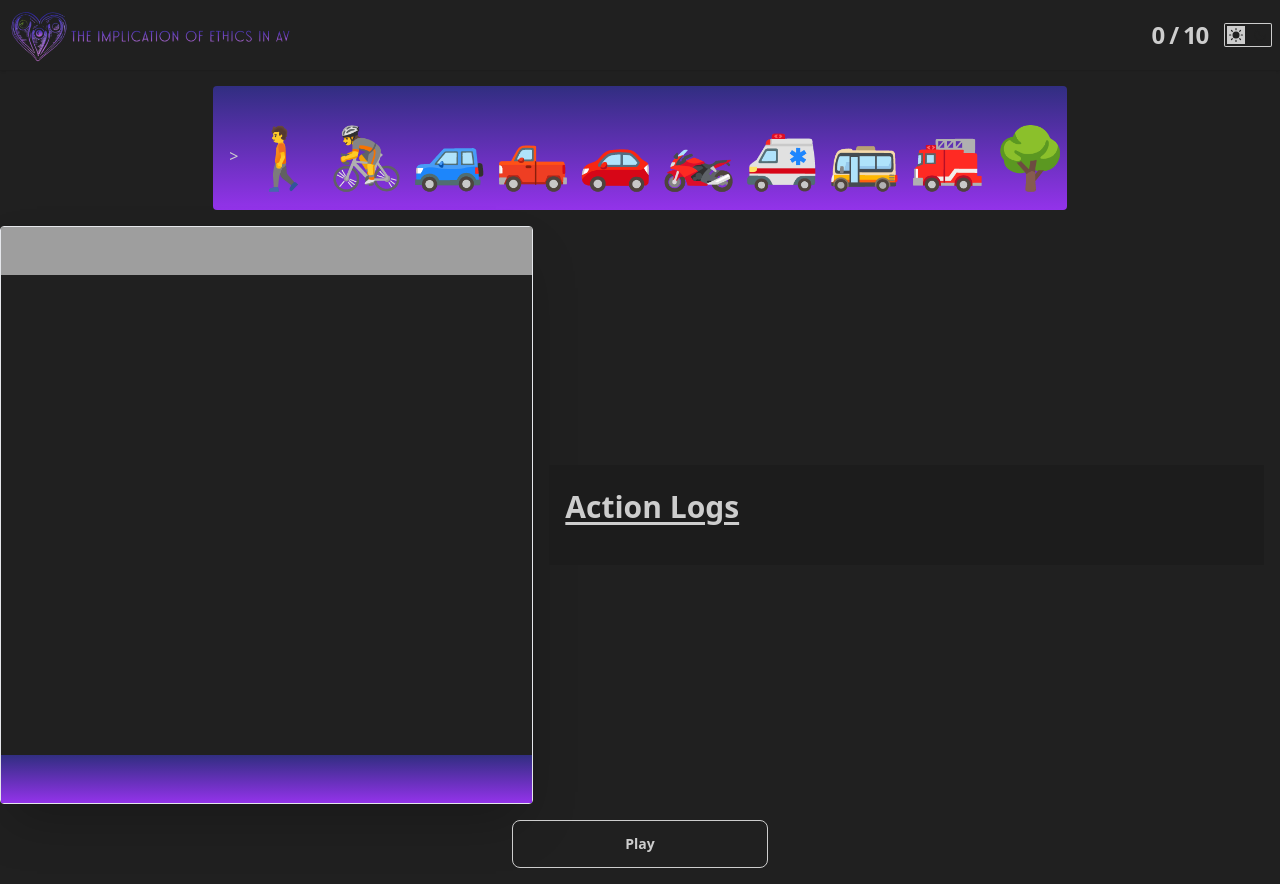
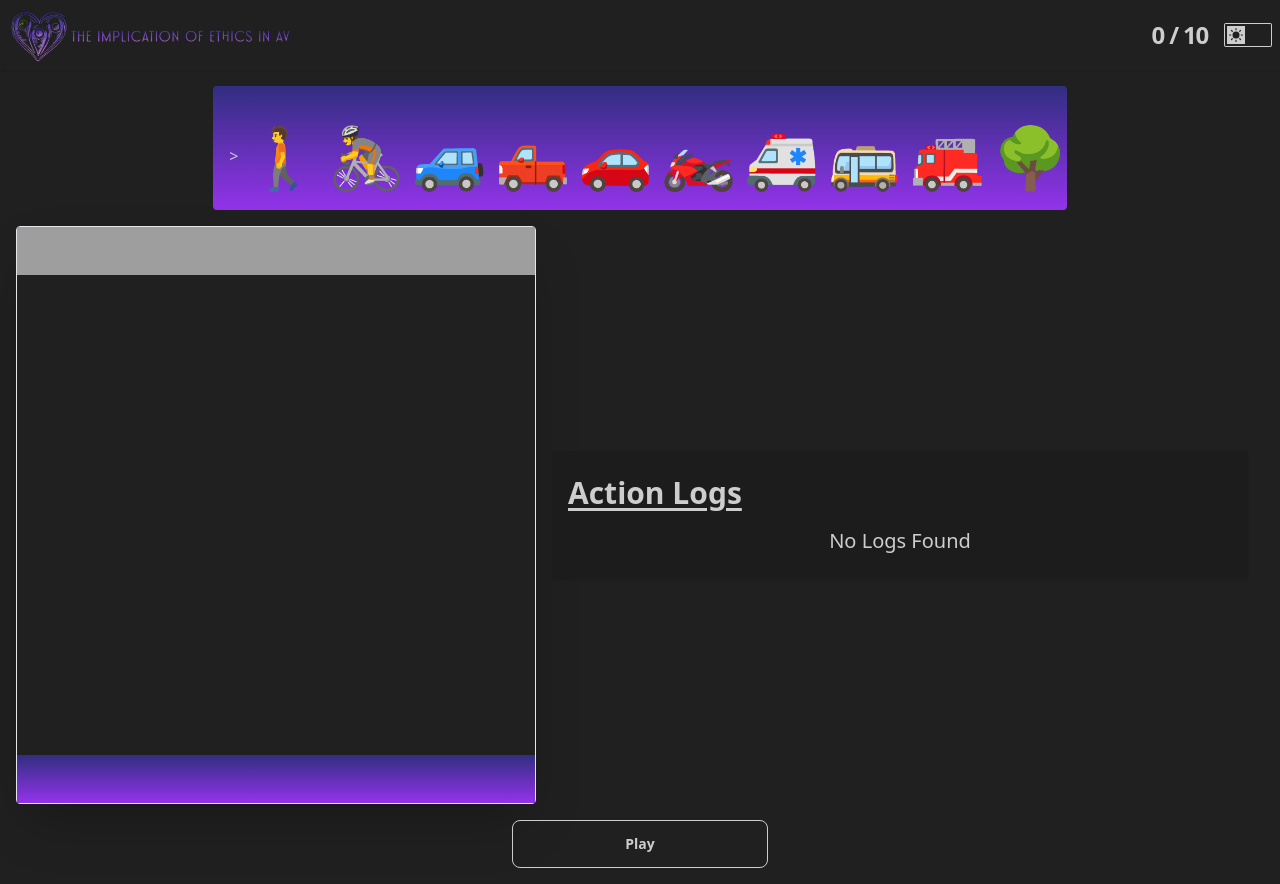
Before and after one commit to Direwen/Simulator-for-Implication-of-Ethics-in-Autonomous-Vehicles, a Vue app: page / in a window 1280 px wide. Built offline with nearby package versions, Linux system fonts and the light colour scheme; grey boxes are pictures that could not be loaded.

Commit message:
Fixed the formula of getting next row starting position

```diff
--- a/src/App.vue
+++ b/src/App.vue
@@ -9,22 +9,18 @@
     <EntitiesDisplayContainer />
     <!-- Container for draggable entities -->
     <!-- Board -->
-    <div class="flex flex-col xl:flex-row xl:justify-center xl:items-center">
+    <div class="flex flex-col xl:flex-row xl:justify-center xl:items-center mx-4">
       <GameBoard />
 
-      <div class="flex-1 px-1 py-4 xl:px-4 xl:py-6 max-h-[400px] bg-base-200 mx-4 roudned overflow-y-scroll">
+      <div class="flex-1 px-1 py-4 xl:px-4 xl:py-6 max-h-[400px] bg-base-200 mx-4 roudned overflow-y-scroll shadow">
         <h1 class="text-2xl lg:text-3xl font-bold underline underline-offset-4 mb-4">Action Logs</h1>
 
         <section class="text-lg lg:text-xl">
-          <section v-for="log in appStore.actionLogs" :key="log.id" class="transition-all duration-200 ease-in-out cursor-pointer hover:bg-gradient-to-b hover:from-indigo-900 hover:to-purple-600 hover:text-white px-2 py-1">
+          <section v-for="log in appStore.actionLogs.slice().reverse()" :key="log.id" class="transition-all duration-200 ease-in-out cursor-pointer hover:bg-gradient-to-b hover:from-indigo-900 hover:to-purple-600 hover:text-white px-2 py-1">
             <p>{{ log }}</p>
           </section>
-          <section v-for="log in appStore.actionLogs" :key="log.id" class="transition-all duration-200 ease-in-out cursor-pointer hover:bg-gradient-to-b hover:from-indigo-900 hover:to-purple-600 hover:text-white px-2 py-1">
-            <p>{{ log }}</p>
-          </section>
-          <section v-for="log in appStore.actionLogs" :key="log.id" class="transition-all duration-200 ease-in-out cursor-pointer hover:bg-gradient-to-b hover:from-indigo-900 hover:to-purple-600 hover:text-white px-2 py-1">
-            <p>{{ log }}</p>
-          </section>
+
+          <p class="text-center" v-show="appStore.actionLogs.length == 0">No Logs Found</p>
         </section>
       </div>
     </div>
--- a/src/components/GameBoard.vue
+++ b/src/components/GameBoard.vue
@@ -3,21 +3,15 @@
     <div class="shadow-2xl rounded border grid grid-cols-3 w-9/12 md:w-1/2 lg:w-2/5 xl:w-5/12 mx-auto">
         <div v-for="index in appStore.totalRows * appStore.totalColumns"
             :title="appStore.isStartingLine(index) ? `Starting Position (${index})` : `Position (${index})`"
-        :key="index"
-        :data-index="index"
+            :key="index" :data-index="index"
             class="min-h-8 xl:min-h-12 hover:bg-neutral-content cursor-pointer text-center relative flex justify-center items-center"
             :class="{
-            'bg-gradient-to-b from-indigo-900 to-purple-600' : appStore.isStartingLine(index),
+                'bg-gradient-to-b from-indigo-900 to-purple-600': appStore.isStartingLine(index),
                 'dropzone': !appStore.isFinishLine(index),
                 'bg-cover bg-center bg-[url(https://encrypted-tbn0.gstatic.com/images?q=tbn:ANd9GcTLo-4Uv7Vs7hs7mND0siLLBydBKq5wQy8xTA&s)]': appStore.isFinishLine(index)
-        }"
-        @dragover.prevent="onDragOver"
-        @dragleave="onDragLeave"
-        @drop="(event) => onDrop(event, index)"
-        @click="clickCell(index)"
-    >
-        <span
-            v-for="entity in appStore.placedEntities.filter(e => e.position === index)"
+            }" @dragover.prevent="onDragOver" @dragleave="onDragLeave" @drop="(event) => onDrop(event, index)"
+            @click="clickCell(index)">
+            <span v-for="entity in appStore.placedEntities.filter(e => e.position === index)"
                 :key="entity.id + '-' + entity.position" class="text-2xl xl:text-5xl">
                 {{ appStore.entities[entity.id]?.content }}
             </span>
@@ -77,21 +71,25 @@ const onDrop = (event, cellIndex) => {
 
     if (appStore.playMode) {
         toast.error('Please Reset');
+        cell.classList.remove('bg-yellow-500');
         return;
     }
 
     if (!cell.classList.contains('dropzone')) {
         toast.error('Invalid Drop Zone');
+        cell.classList.remove('bg-yellow-500');
         return;
     }
 
     if (appStore.isMaxed()) {
         toast.error('Maxium Entities');
+        cell.classList.remove('bg-yellow-500');
         return;
     }
 
     if (appStore.placedEntities.find(e => e.position === cellIndex)) {
         toast.error('Remove the existing entity first');
+        cell.classList.remove('bg-yellow-500');
         return;
     }
 
@@ -100,6 +98,7 @@ const onDrop = (event, cellIndex) => {
 
     if (!appStore.allowedToBePlaced(entity.id, cellIndex)) {
         toast.error("Only one AV is allowed");
+        cell.classList.remove('bg-yellow-500');
         return;
     }
 
--- a/src/stores/appStore.js
+++ b/src/stores/appStore.js
@@ -206,6 +206,7 @@ export const useAppStore = defineStore('app', {
         },
 
         clearEntities() {
+            this.actionLogs = [];
             this.placedEntities = [];
             this.stuckCounter = 0;
             this.showClearButton = false;  // Hide the button until next play mode
@@ -220,6 +221,7 @@ export const useAppStore = defineStore('app', {
                 this.placedEntities = JSON.parse(JSON.stringify(this.backupEntities));
                 this.playMode = true;
                 this.stuckCounter = 0;
+                this.actionLogs = [];
                 this.runEntityMovements();
             } else {
                 toast.error('No backup available to restart!');
@@ -248,13 +250,13 @@ export const useAppStore = defineStore('app', {
 
                     if (currentEntity.id === 'entity-av') {
                         collisionOccured = this.moveAvEntity(index);
-                        console.log("AV", this.placedEntities[index].position)
                     }
                     else collisionOccured = this.moveGenericEntity(index);
 
                     if (collisionOccured) {
                         this.stopPlayMode();
                         toast.error("A Collision Occured");
+                        this.actionLogs.push(`Detected a collision at position ${currentEntity.position}`);
                         clearInterval(moveInterval);
                     }
                 }
@@ -293,11 +295,13 @@ export const useAppStore = defineStore('app', {
             // 1. Check if the next cell is free (normal forward movement)
             if (!this.checkCollisionAt(nextPosition)) {
                 this.updatePosition(entityIndex, nextPosition);
+                this.actionLogs.push(`No Collision Detected! AV has moved from ${currentPos} to ${nextPosition}`);
                 return this.hasCollisionOccurred(entityIndex);  // Movement successful
             }
 
             // 2. Calculate the starting point of the next row
-            const nextRowStart = (Math.floor(nextPosition / this.totalColumns) * this.totalColumns) + 1;
+            const nextRowStart = Math.floor((nextPosition - 1) / this.totalColumns) * this.totalColumns + 1;
+
             console.log("Current Position", currentPos);
             console.log("Next Row Start", nextRowStart);
 
@@ -305,13 +309,16 @@ export const useAppStore = defineStore('app', {
             let isRowBlocked = true;
             for (let x = nextRowStart; x < nextRowStart + 3; x++) {  // Loop through 3 cells in the next row
                 if (!this.checkCollisionAt(x)) {
+                    console.log(`At position, ${x}`, this.checkCollisionAt(x))
                     isRowBlocked = false;
                     break;  // If any cell is free, stop checking
                 }
             }
 
+
             // 4. If the row is blocked, decide how to handle based on societal values
             if (isRowBlocked) {
+                this.actionLogs.push(`Detected that the next row is blocked starting from ${nextRowStart} position`);
                 const blockingEntities = this.placedEntities.filter(e =>
                     (e.position === nextRowStart) || (e.position === nextRowStart + 1) || (e.position === nextRowStart + 2)
                 );
@@ -368,9 +375,12 @@ export const useAppStore = defineStore('app', {
                 if (this.checkCollisionAt(nextPositionRight)) {
                     // If blocked to the right, move right at current row
                     this.updatePosition(entityIndex, currentPos + 1);
+                    this.actionLogs.push(`No Collision Detected at ${currentPos + 1}! AV has moved from ${currentPos} to ${currentPos + 1}`);
+
                 } else {
                     // Move forward to the next row's right cell
                     this.updatePosition(entityIndex, nextPositionRight);
+                    this.actionLogs.push(`No Collision Detected at ${nextPositionRight}! AV has moved from ${currentPos} to ${nextPositionRight}`);
                 }
 
                 return this.hasCollisionOccurred(entityIndex);
@@ -383,8 +393,12 @@ export const useAppStore = defineStore('app', {
                 // Prioritize left if free, otherwise move right
                 if (this.checkCollisionAt(nextPositionLeft)) {
                     this.updatePosition(entityIndex, nextPositionRight);
+                    this.actionLogs.push(`No Collision Detected at ${nextPositionRight}! AV has moved from ${currentPos} to ${nextPositionRight}`);
+
                 } else {
                     this.updatePosition(entityIndex, nextPositionLeft);
+                    this.actionLogs.push(`No Collision Detected at ${nextPositionLeft}! AV has moved from ${currentPos} to ${nextPositionLeft}`);
+
                 }
 
                 return this.hasCollisionOccurred(entityIndex);
@@ -396,9 +410,13 @@ export const useAppStore = defineStore('app', {
                 if (this.checkCollisionAt(nextPositionLeft)) {
                     // If blocked to the left, move left at current row
                     this.updatePosition(entityIndex, currentPos - 1);
+                    this.actionLogs.push(`No Collision Detected at ${currentPos - 1}! AV has moved from ${currentPos} to ${currentPos - 1}`);
+
                 } else {
                     // Move forward to the next row's left cell
                     this.updatePosition(entityIndex, nextPositionLeft);
+                    this.actionLogs.push(`No Collision Detected at ${nextPositionLeft}! AV has moved from ${currentPos} to ${nextPositionLeft}`);
+
                 }
 
                 return this.hasCollisionOccurred(entityIndex);
```
Lines whose indentation alone changed are shown as unchanged.
